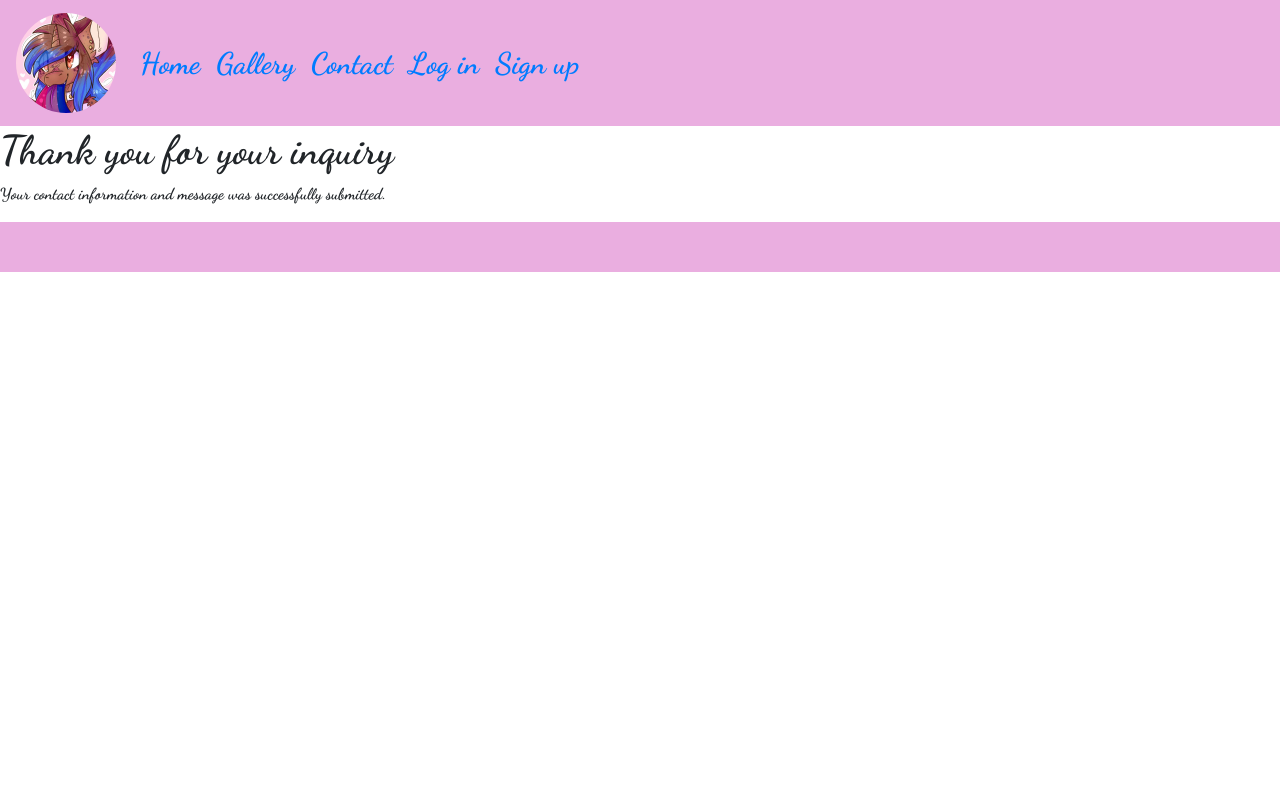
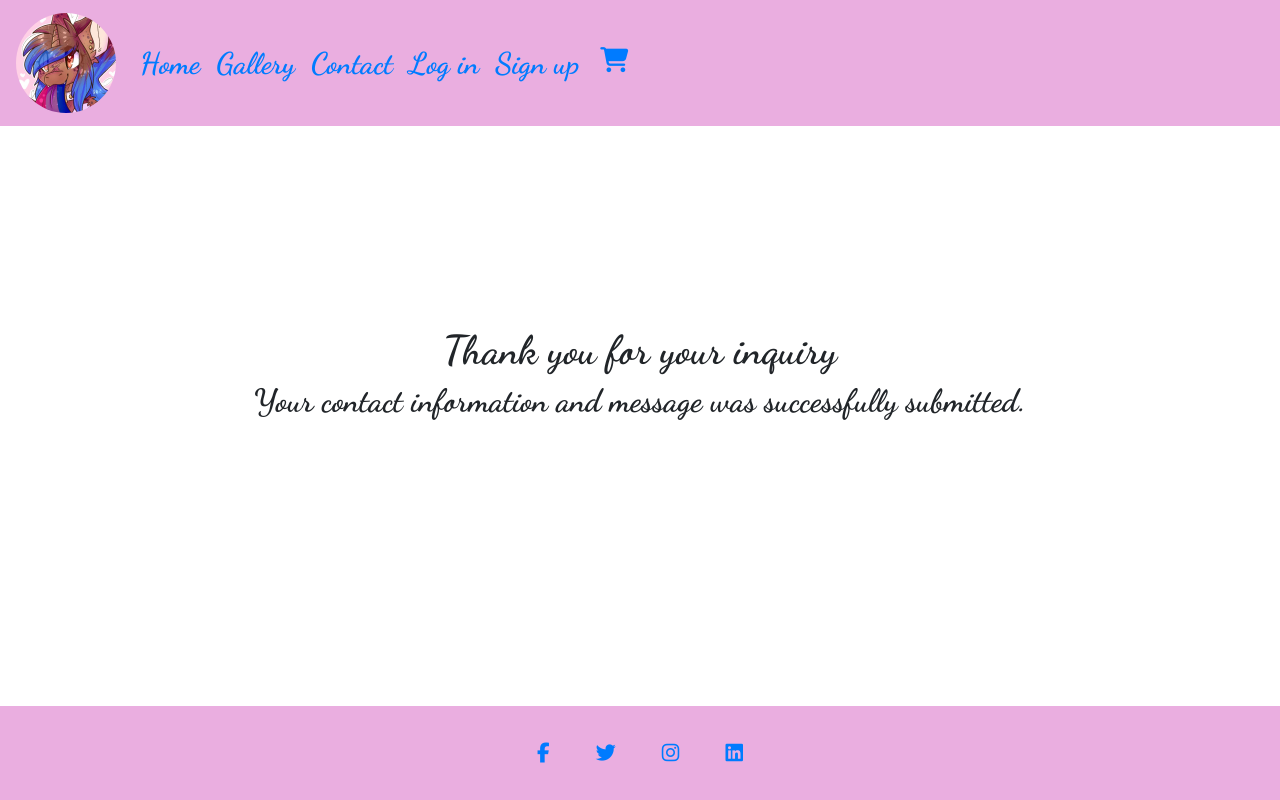
Before and after one commit to ACEGAZ/Art-By-Heart-Sketch, a Django app: template templates/success.html in a window 1280 px wide. Run offline with Django 3.2, Linux system fonts and the light colour scheme; the template is opened without the code that fills it, so the values that code supplies are empty; some libraries are stand-ins or nearby versions.

Commit message:
unistall whitenoise, all static files are now using cloudinary. add aws functionality for contact page

```diff
--- a/requirements.txt
+++ b/requirements.txt
@@ -1,16 +1,20 @@
 asgiref==3.5.2
+boto3==1.24.41
+botocore==1.27.41
 cloudinary==1.29.0
 dj-database-url==0.5.0
 dj3-cloudinary-storage==0.0.6
 Django==3.2.14
 django-allauth==0.51.0
+django-ses==3.1.0
 fontawesomefree==6.1.1
 gunicorn==20.1.0
+jmespath==1.0.1
 oauthlib==3.2.0
 psycopg2==2.9.3
 PyJWT==2.4.0
 python3-openid==3.2.0
 pytz==2022.1
 requests-oauthlib==1.3.1
+s3transfer==0.6.0
 sqlparse==0.4.2
-whitenoise==6.2.0
--- a/static/css/style.css
+++ b/static/css/style.css
@@ -51,3 +51,8 @@
     width: 50%;
     margin-left: 25%;
    }
+
+   .success {
+    font-size: 20px;
+    padding-top: 100px;
+   }
--- a/templates/base.html
+++ b/templates/base.html
@@ -19,11 +19,11 @@
   <link rel="preconnect" href="https://fonts.googleapis.com">
   <link rel="preconnect" href="https://fonts.gstatic.com" crossorigin>
   <link href="https://fonts.googleapis.com/css2?family=Dancing+Script:wght@700&display=swap" rel="stylesheet">
-  <script src="{% static 'fontawesomefree/js/all.min.js' %}"></script>
+
 
 </head>
 
-<body>
+<body class="d-flex flex-column min-vh-100">
 
   <nav class="navbar navbar-expand-md bg-pink navbar-light">
     <!-- Brand -->
@@ -65,7 +65,7 @@
   <!-- Content Goes here -->
   {% endblock content %}
 
-  <footer class="text-center">
+  <footer class="text-center mt-auto">
     <!-- Grid container -->
     <div class="container pt-4">
       <!-- Section: Social media -->
@@ -89,5 +89,6 @@
       </section>
       <!-- Section: Social media -->
 
-
+      <script src="{% static 'fontawesomefree/js/all.min.js' %}"></script>
+      <script src="https://kit.fontawesome.com/114151759c.js" crossorigin="anonymous"></script>
 </body>
--- a/templates/success.html
+++ b/templates/success.html
@@ -3,8 +3,12 @@
 {% load static%}
 
 {% block content %}
-
-<h1>Thank you for your inquiry</h1>
-<p>Your contact information and message was successfully submitted.</p>
-
+<div class="container-fluid text-center success">
+    <div class="row align-items-center success">
+        <div class="col">
+            <h1>Thank you for your inquiry</h1>
+            <h2>Your contact information and message was successfully submitted.</h2>
+        </div>
+    </div>
+</div>
 {%endblock%}
```
Also changed, not shown: artbyheartsketch/settings.py (+6 -7 lines), website/views.py (+9 -2 lines).
